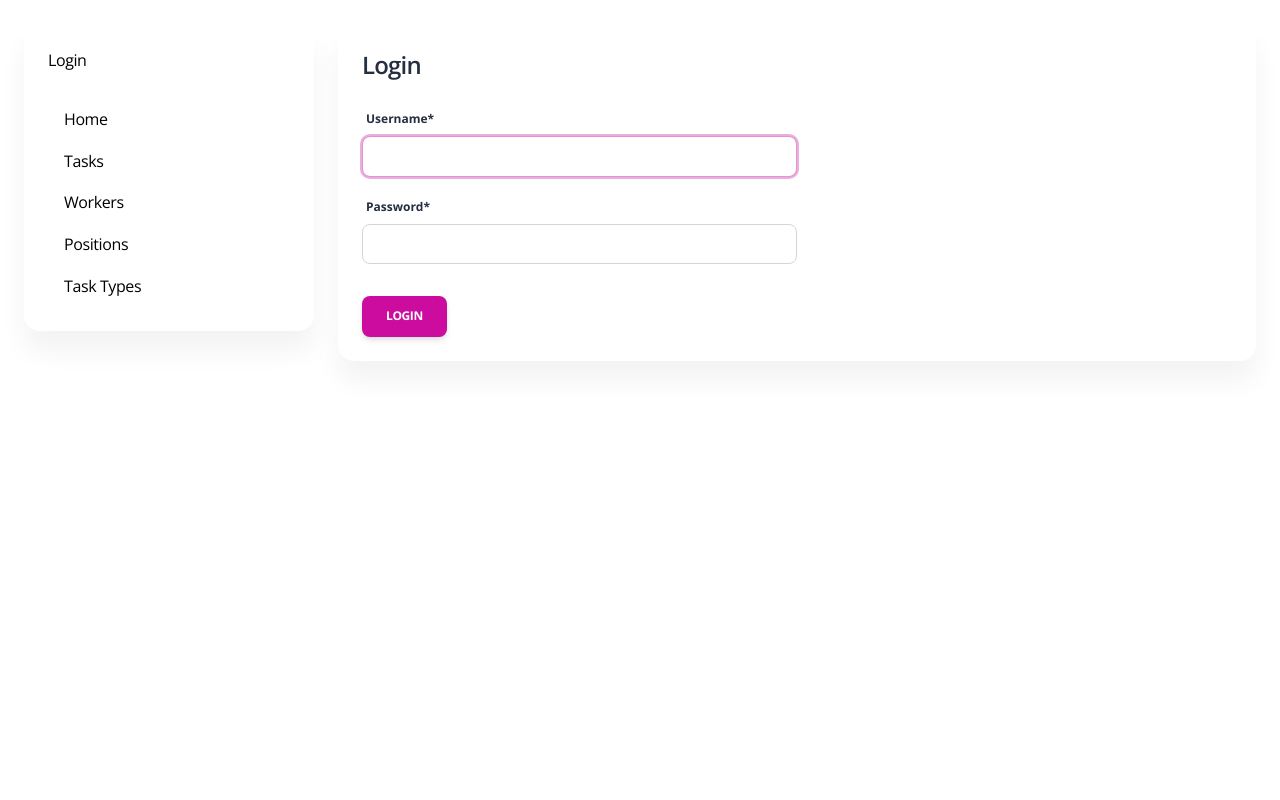
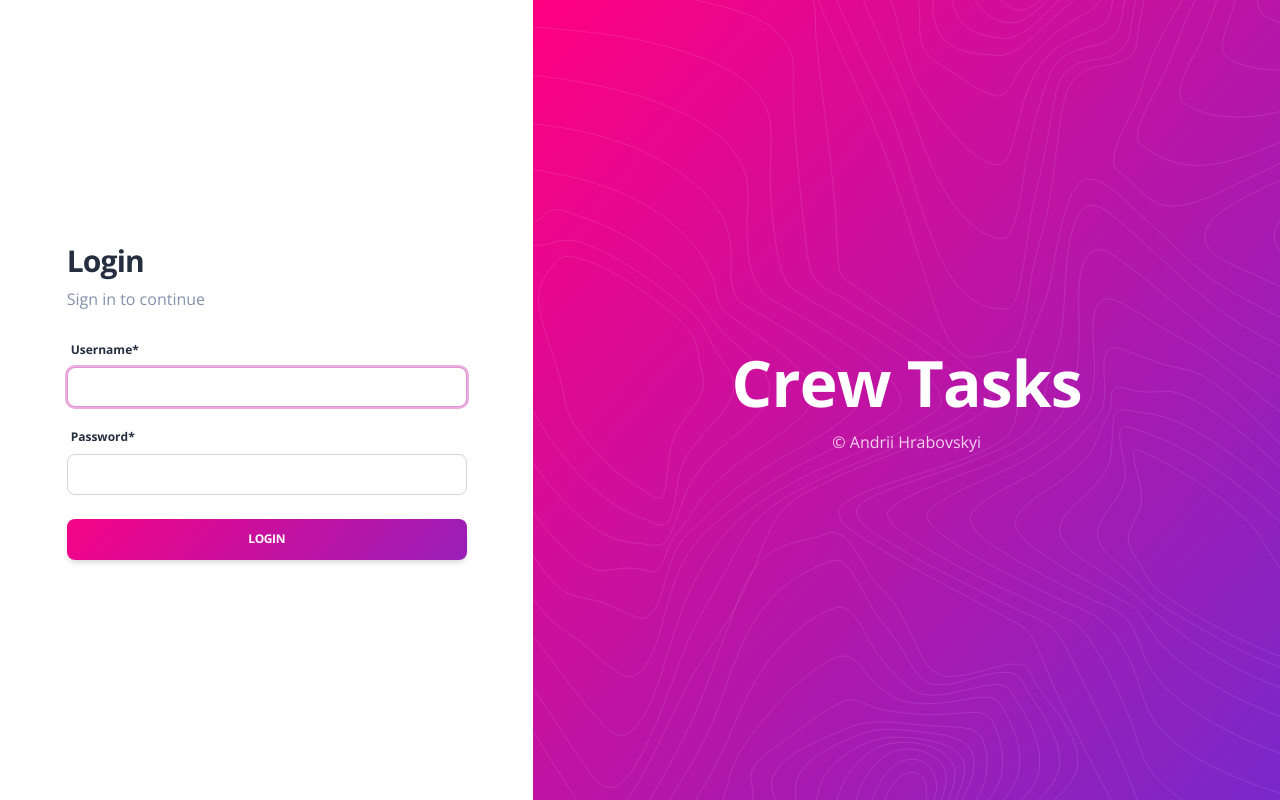
Before and after one commit to AndriiOne/crew-tasks, a Django app: page /accounts/login/ in a window 1280 px wide. Run offline with Django 5.2, Linux system fonts and the light colour scheme; some libraries are stand-ins or nearby versions.

Commit message:
Add fullscreen layout for login page

```diff
--- /dev/null
+++ b/templates/base_auth.html
@@ -0,0 +1,46 @@
+<!DOCTYPE html>
+{% load static %}
+<html lang="en">
+<head>
+  <title>{% block title %}Crew Tasks - Login{% endblock %}</title>
+  <meta charset="utf-8">
+  <meta name="viewport" content="width=device-width, initial-scale=1">
+  <link rel="icon" type="image/png" href="{% static 'assets/img/favicon.png' %}">
+  <link href="https://fonts.googleapis.com/css?family=Open+Sans:300,400,600,700" rel="stylesheet" />
+  <link href="{% static 'assets/css/nucleo-icons.css' %}" rel="stylesheet" />
+  <link href="{% static 'assets/css/nucleo-svg.css' %}" rel="stylesheet" />
+  <script src="https://kit.fontawesome.com/42d5adcbca.js" crossorigin="anonymous"></script>
+  <link id="pagestyle" href="{% static 'assets/css/soft-design-system.css' %}" rel="stylesheet" />
+
+  <link rel="stylesheet" href="{% static 'css/styles.css' %}">
+</head>
+<body class="bg-white">
+  <div class="container-fluid p-0">
+    <div class="row g-0 min-vh-100">
+
+      <div class="col-lg-5 col-md-6 d-flex flex-column align-items-center justify-content-center bg-white px-4 position-relative overflow-hidden">
+
+        <div class="position-absolute w-100 h-100 top-0 start-0 pattern-mask-accent"
+             style="--mask-img: url('{% static "assets/img/shapes/pattern-lines.svg" %}'); z-index: 0;"></div>
+
+        <div class="w-100 position-relative" style="max-width: 400px; z-index: 1;">
+          {% block content %}
+          {% endblock content %}
+        </div>
+      </div>
+
+      <div class="col-lg-7 col-md-6 d-none d-md-flex bg-gradient-primary flex-column align-items-center justify-content-center position-relative">
+
+        <div class="position-absolute w-100 h-100 top-0 start-0" style="background-image: url('{% static "assets/img/shapes/pattern-lines.svg" %}'); background-size: cover; opacity: 0.6;"></div>
+
+        <div class="text-center position-relative d-flex flex-column align-items-center" style="z-index: 1;">
+          <h1 class="text-white font-weight-bolder display-3 mb-2">Crew Tasks</h1>
+          <p class="text-white opacity-8 mb-0">© Andrii Hrabovskyi</p>
+        </div>
+
+      </div>
+
+    </div>
+  </div>
+</body>
+</html>
--- a/templates/registration/login.html
+++ b/templates/registration/login.html
@@ -1,27 +1,28 @@
-{% extends "base.html" %}
+{% extends "base_auth.html" %}
 {% load crispy_forms_filters %}
 
 {% block content %}
-  <h4 class="mb-4">Login</h4>
+  <h3 class="font-weight-bolder mb-1">Login</h3>
+  <p class="text-secondary mb-4">Sign in to continue</p>
 
   {% if form.errors %}
-    <div class="alert alert-danger text-white" role="alert">
+    <div class="alert alert-danger text-white text-sm" role="alert">
       Your username and password didn't match. Please try again.
     </div>
   {% endif %}
 
   {% if next %}
-    <p class="text-secondary">Please login to see this page.</p>
+    <p class="text-secondary text-sm">Please login to see this page.</p>
   {% endif %}
 
-  <div class="col-md-6">
-    <form method="post" action="{% url 'login' %}">
-      {% csrf_token %}
-      {{ form|crispy }}
+  <form method="post" action="{% url 'login' %}">
+    {% csrf_token %}
+    {{ form|crispy }}
 
-      <input type="hidden" name="next" value="{{ next }}" />
+    <input type="hidden" name="next" value="{{ next }}" />
 
-      <button type="submit" class="btn btn-primary mb-0 mt-3">Login</button>
-    </form>
-  </div>
+    <div class="text-center mt-4">
+      <button type="submit" class="btn bg-gradient-primary w-100 mb-0">LOGIN</button>
+    </div>
+  </form>
 {% endblock %}
```
